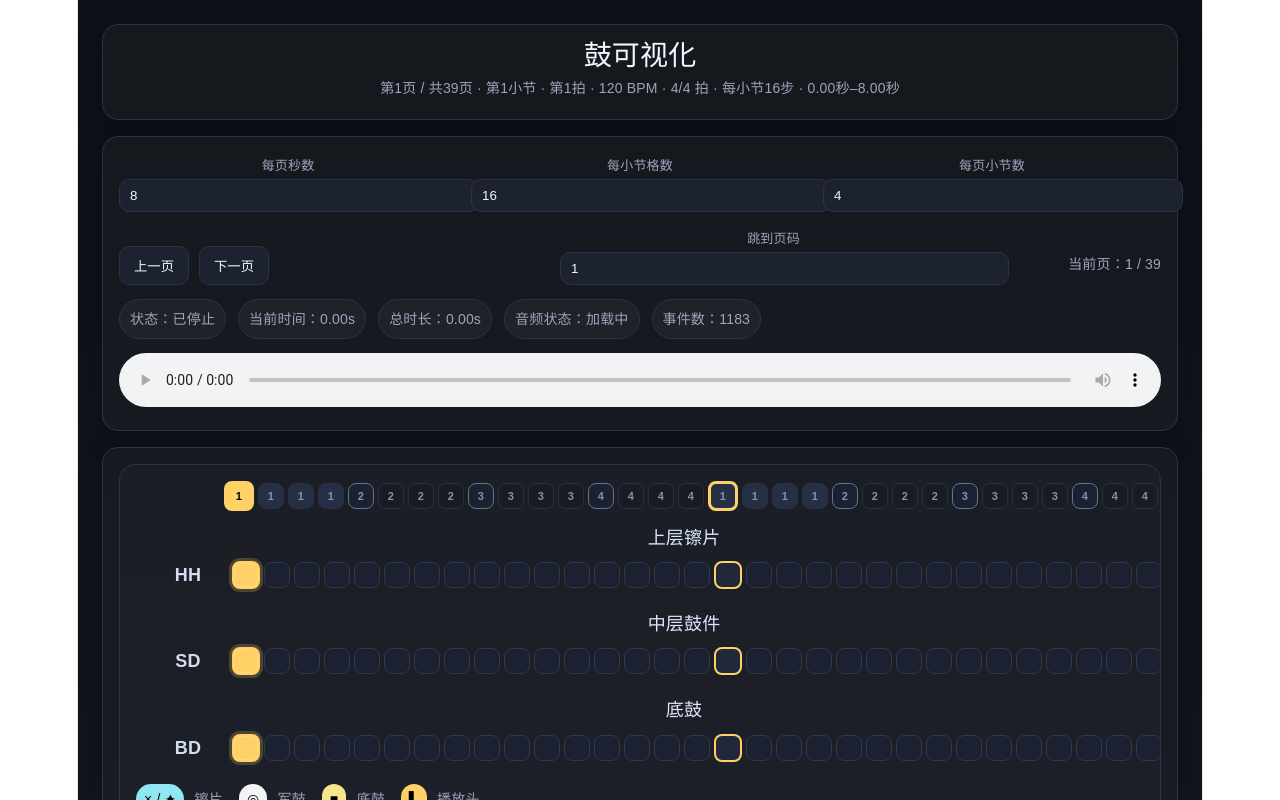
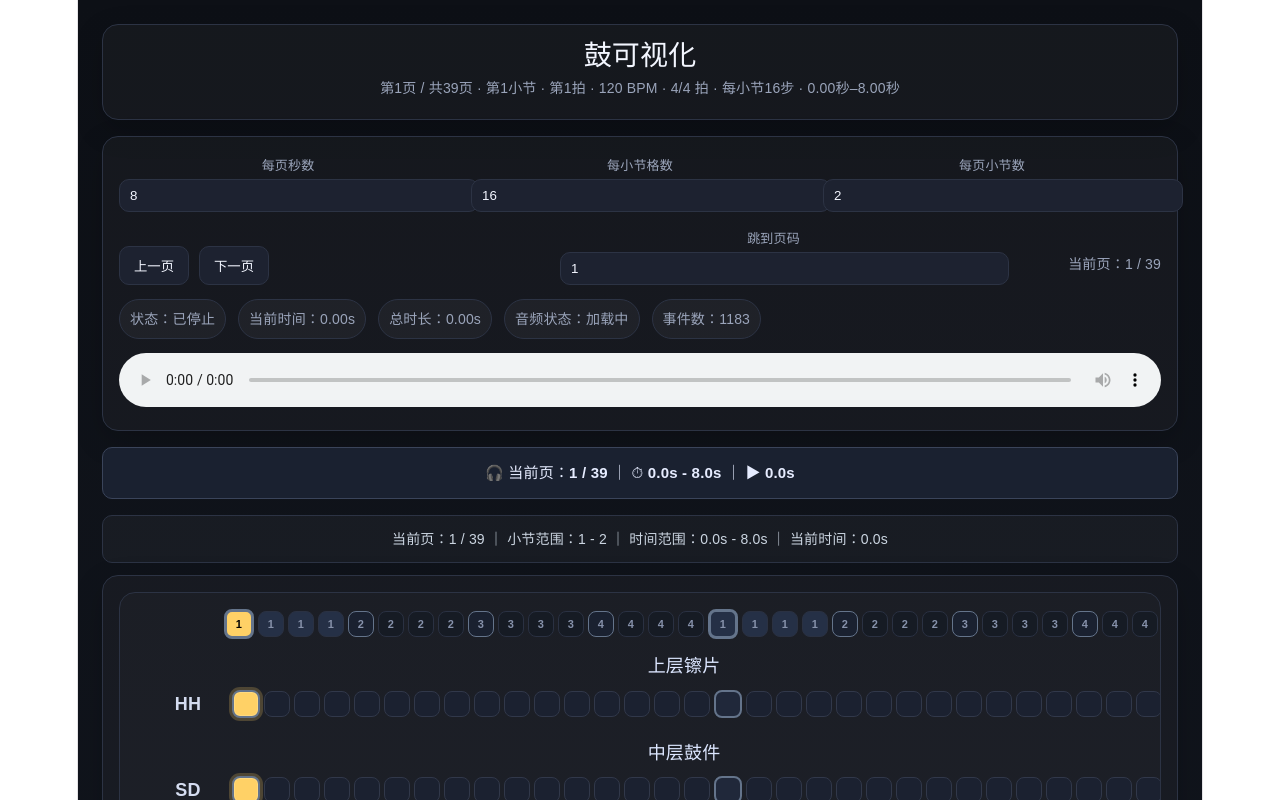
Before and after one commit to shenyiyang17-code/drum-visualizer, a React (Vite) app: page / in a window 1280 px wide. Shown: the top 800 px of the page. Built offline with nearby package versions, Linux system fonts and the light colour scheme.

Commit message:
feat: improve page feedback and separate bar lines from playhead

```diff
--- a/src/App.tsx
+++ b/src/App.tsx
@@ -2,6 +2,7 @@ import { useEffect, useMemo, useRef, useState } from "react";
 import Header from "./components/Header";
 import ControlsPanel from "./components/ControlsPanel";
 import ScoreView from "./components/ScoreView";
+
 
 const LANES = [
   { key: "hh", label: "HH", group: "上层镲片" },
@@ -26,7 +27,7 @@ export default function App() {
 
   const [secondsPerPage, setSecondsPerPage] = useState(8);
   const [stepsPerBar, setStepsPerBar] = useState(16);
-  const [barsPerPage, setBarsPerPage] = useState(4);
+  const [barsPerPage, setBarsPerPage] = useState(2);
 
   const [manualPage, setManualPage] = useState(1);
   const [pageInput, setPageInput] = useState("1");
@@ -108,10 +109,11 @@ const totalPages = Math.max(1, Math.ceil((Math.max(maxEventTime, audioDuration)
   }, [currentPage]);
 
   useEffect(() => {
-    if (audioPage !== currentPage && time >= 0) {
-      setManualPage(audioPage > totalPages ? totalPages : audioPage);
+    if (!audioReady) return;
+    if (isPlaying && audioPage !== currentPage) {
+      setManualPage(Math.min(audioPage, totalPages));
     }
-  }, [audioPage, currentPage, totalPages, time]);
+  }, [audioPage, currentPage, totalPages, isPlaying, audioReady]);
 
   const grid = useMemo(() => {
     const map: Record<string, string[]> = {};
@@ -202,7 +204,31 @@ const totalPages = Math.max(1, Math.ceil((Math.max(maxEventTime, audioDuration)
           setAudioSrc={setAudioSrc}
         />
         )}
+                <div style={{
+          marginBottom: 16,
+          padding: "12px 16px",
+          borderRadius: 10,
+          background: "#1a2130",
+          border: "1px solid #3a445a",
+          color: "#e6ecff",
+          fontSize: 15,
+          fontWeight: 600,
+        }}>
+          🎧 当前页：{currentPage} / {totalPages} ｜ ⏱ {pageStart.toFixed(1)}s - {pageEnd.toFixed(1)}s ｜ ▶ {time.toFixed(1)}s
+        </div>
 
+
+        <div style={{
+          marginBottom: 12,
+          padding: "10px 14px",
+          borderRadius: 10,
+          background: "rgba(255,255,255,0.04)",
+          border: "1px solid #2c3344",
+          color: "#cbd5e1",
+          fontSize: 14,
+        }}>
+         当前页：{currentPage} / {totalPages} ｜ 小节范围：{(currentPage - 1) * barsPerPage + 1} - {currentPage * barsPerPage} ｜ 时间范围：{pageStart.toFixed(1)}s - {pageEnd.toFixed(1)}s ｜ 当前时间：{time.toFixed(1)}s
+        </div>
 <ScoreView
   exportMode={EXPORT_MODE}
   lanes={LANES}
--- a/src/components/ScoreView.tsx
+++ b/src/components/ScoreView.tsx
@@ -33,7 +33,7 @@ function getCellStyle(
     lineHeight: "24px",
     cursor: "pointer",
     userSelect: "none",
-    border: isBarStart ? "2px solid #ffd166" : "1px solid #31384a",
+    border: isBarStart ? "2px solid #64748b" : "1px solid #31384a",
     background: isCurrent ? "#ffd166" : isCurrentBeatGroup ? "#253046" : isBarStart ? "#20283a" : "#1b2130",
     color: hasValue ? "#0b0f14" : "#5f6b85",
     fontWeight: hasValue ? 900 : 500,
@@ -105,7 +105,7 @@ export default function ScoreView({
                 cursor: "pointer",
                 border:
                 i % stepsPerBar === 0
-                  ? "3px solid #ffd166"
+                  ? "3px solid #64748b"
                   : i % Math.max(1, stepsPerBar / 4) === 0
                   ? "1px solid #64748b"
                   : "1px solid #2a3142",
```
